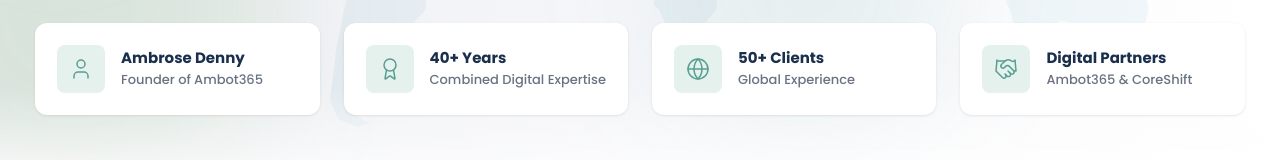
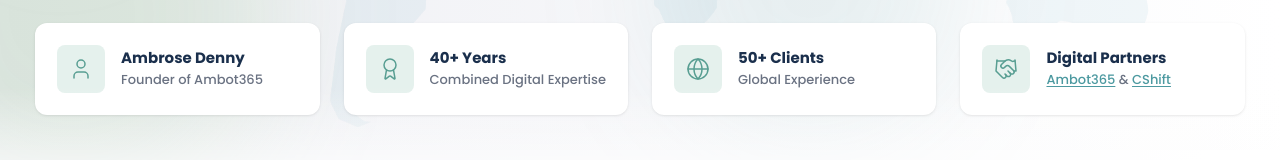
Before and after one commit to A365shift-DevTeam/A365-Automation, a React (Vite) app: page / in a window 1280 px wide. Shown: the part 586-746 px from the top of the page. Built offline with nearby package versions, Linux system fonts and the light colour scheme.

Commit message:
cshift link added

```diff
--- a/src/components/sections/Hero.tsx
+++ b/src/components/sections/Hero.tsx
@@ -254,7 +254,7 @@ export default function Hero() {
             { icon: User, label: 'Ambrose Denny', sub: 'Founder of Ambot365' },
             { icon: Award, label: '40+ Years', sub: 'Combined Digital Expertise' },
             { icon: Globe, label: '50+ Clients', sub: 'Global Experience' },
-            { icon: Handshake, label: 'Digital Partners', sub: 'Ambot365 & CoreShift' },
+            { icon: Handshake, label: 'Digital Partners', sub: <><a href="https://ambot365.com/" target="_blank" rel="noopener noreferrer" className="text-[#4C99A0] hover:text-[#65A859] underline underline-offset-2 transition-colors">Ambot365</a> & <a href="https://www.cshift.io/" target="_blank" rel="noopener noreferrer" className="text-[#4C99A0] hover:text-[#65A859] underline underline-offset-2 transition-colors">CShift</a></> },
           ].map((item, i) => (
             <motion.div
               key={i}
```
